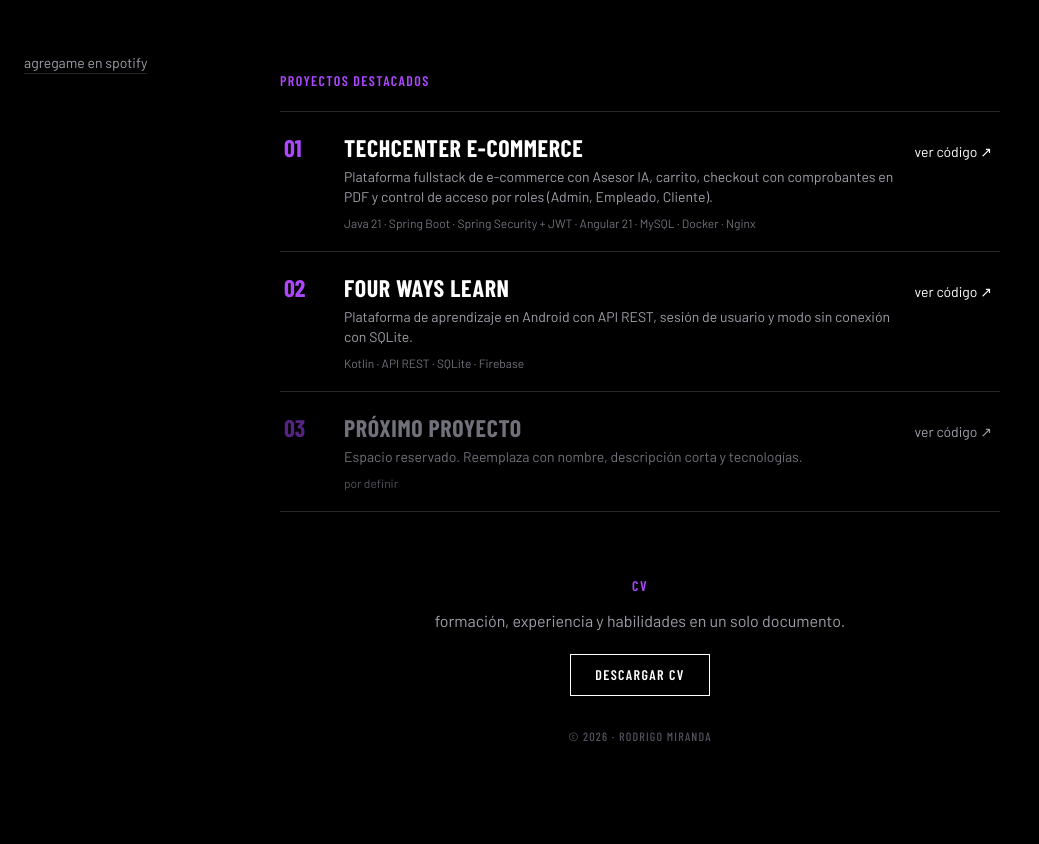
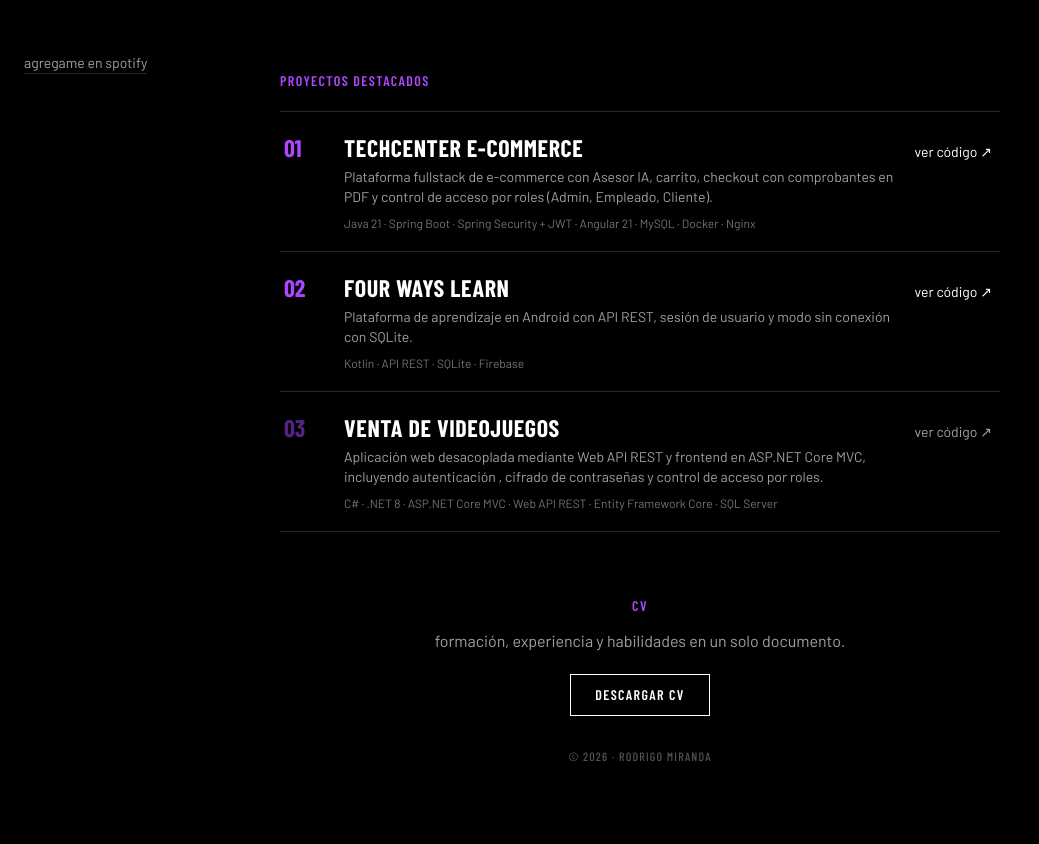
Before and after one commit to rodrigomiranda1/rodrigo, a website: page index.html in a window 1280 px wide. Shown: the part 706-1550 px from the top of the page, without its empty margins (0-1039 px from the left). Drawn offline with nearby package versions, Linux system fonts and the light colour scheme; a web font is replaced by a local one.

Commit message:
tercer proyecto

```diff
--- a/index.html
+++ b/index.html
@@ -97,13 +97,13 @@
                 </li>
 
                 <li>
-                    <a href="https://github.com/rodrigomiranda1" target="_blank" rel="noopener"
+                    <a href="https://github.com/rodrigomiranda1/Venta-de-Videojuegos" target="_blank" rel="noopener"
                        class="group grid grid-cols-[2.5rem_1fr] sm:grid-cols-[3rem_1fr_auto] gap-x-4 gap-y-2 items-baseline py-5 border-b border-zinc-800 hover:bg-zinc-950 transition">
                         <span class="font-['Barlow_Condensed'] font-bold text-2xl text-purple-500/50 pl-1">03</span>
                         <div>
-                            <h3 class="font-['Barlow_Condensed'] font-bold text-2xl uppercase tracking-wide leading-tight text-zinc-500">Próximo proyecto</h3>
-                            <p class="mt-1 text-sm text-zinc-500">Espacio reservado. Reemplaza con nombre, descripción corta y tecnologías.</p>
-                            <p class="mt-2 text-xs text-zinc-600">por definir</p>
+                            <h3 class="font-['Barlow_Condensed'] font-bold text-2xl uppercase tracking-wide leading-tight text-white">Venta de Videojuegos</h3>
+                            <p class="mt-1 text-sm text-zinc-400">Aplicación web desacoplada mediante Web API REST y frontend en ASP.NET Core MVC, incluyendo autenticación , cifrado de contraseñas y control de acceso por roles.</p>
+                            <p class="mt-2 text-xs text-zinc-500">C# · .NET 8 · ASP.NET Core MVC · Web API REST · Entity Framework Core · SQL Server</p>
                         </div>
                         <span class="col-start-2 sm:col-start-auto text-sm text-zinc-400 whitespace-nowrap pr-2 group-hover:text-purple-500 transition">ver código ↗</span>
                     </a>
```
